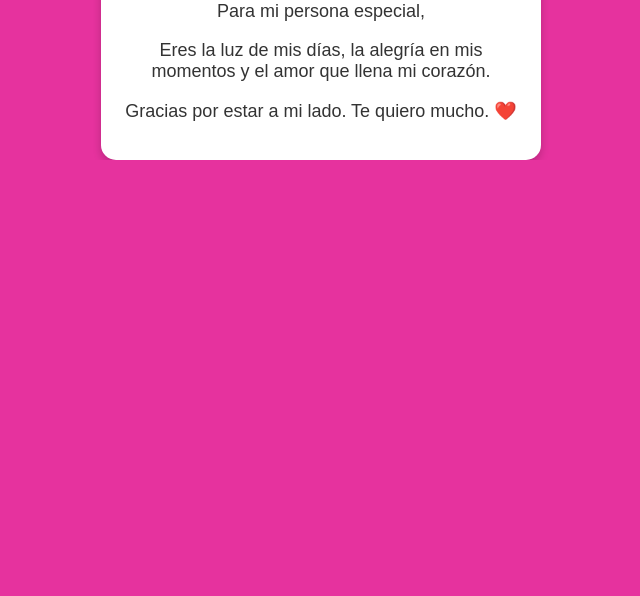
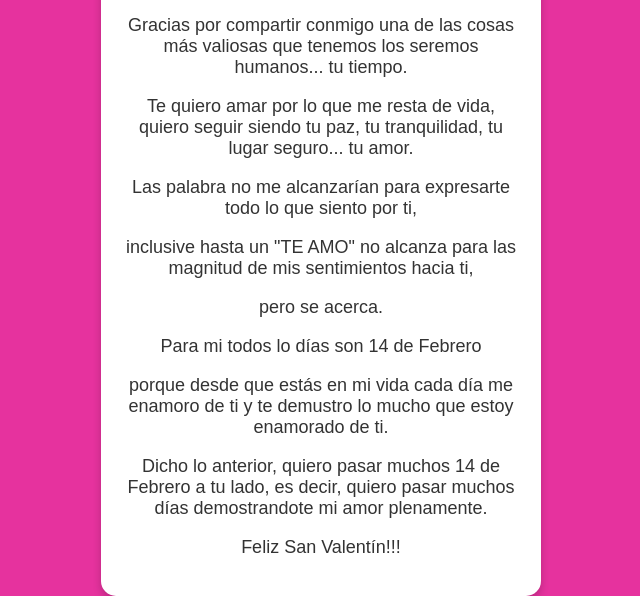
Before and after one commit to cosmar1143/SanValentin, a plain HTML site: page index.html in a window 1280 px wide. Shown: the part 750-1346 px from the top of the page, without its empty margins (319-959 px from the left). Before the commit the page ends 910 px from the top, so only its background shows below. Drawn offline with Linux system fonts and the light colour scheme.

Commit message:
Add files via upload

```diff
--- a/index.html
+++ b/index.html
@@ -114,8 +114,26 @@
 
         <h1>Amor de mi vida, Feliz San Valentín</h1>
         <p>Para mi persona especial,</p>
-        <p>Eres la luz de mis días, la alegría en mis momentos y el amor que llena mi corazón.</p>
-        <p>Gracias por estar a mi lado. Te quiero mucho. ❤️</p>
+        <p>Llegaste a mi vida sin buscarte</p>
+        <p>y ahora no quiero una vida sin estar contigo.</p>
+        <p>Siempre estaré agradecido contigo</p>
+        <p>por haberte cruzado en mi vida</p>
+        <p>y a la vida por hacerme llegar el amor de mi vida,</p>
+        <p>por generar este interés hacia ti,</p>
+        <p>una persona exageradamente marvillosa,</p>
+        <p>hermosa por dentro,</p>
+        <p>teniendo un corazón enorme </p>
+        <p>y que yo hoy en día tengo la fortuna de poder llamarte "MI AMOR".</p>
+        <p>Gracias por compartir conmigo una de las cosas más valiosas que tenemos los seremos humanos... tu tiempo.</p>
+        <p>Te quiero amar por lo que me resta de vida, quiero seguir siendo tu paz, tu tranquilidad, tu lugar seguro... tu amor.</p>
+        <p>Las palabra no me alcanzarían para expresarte todo lo que siento por ti,</p>
+        <p>inclusive hasta un "TE AMO" no alcanza para las magnitud de mis sentimientos hacia ti,</p>
+        <p>pero se acerca.</p>
+        <p>Para mi todos lo días son 14 de Febrero</p>
+        <p>porque desde que estás en mi vida cada día me enamoro de ti y te demustro lo mucho que estoy enamorado de ti.</p>
+        <p>Dicho lo anterior, quiero pasar muchos 14 de Febrero a tu lado, es decir, quiero pasar muchos días demostrandote mi amor         plenamente.</p>
+        <p>Feliz San Valentín!!!</p>
+
     </div>
 
 <script>
```
